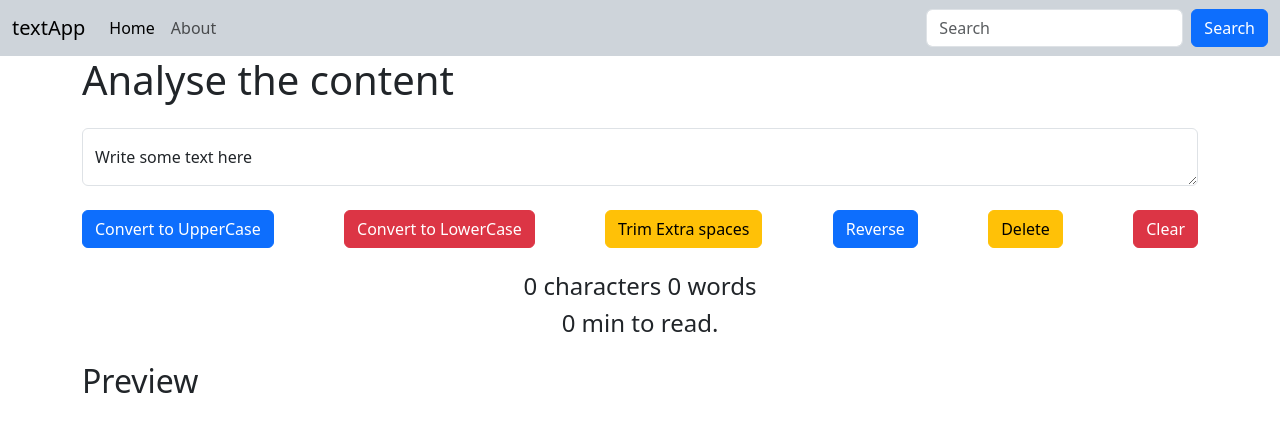
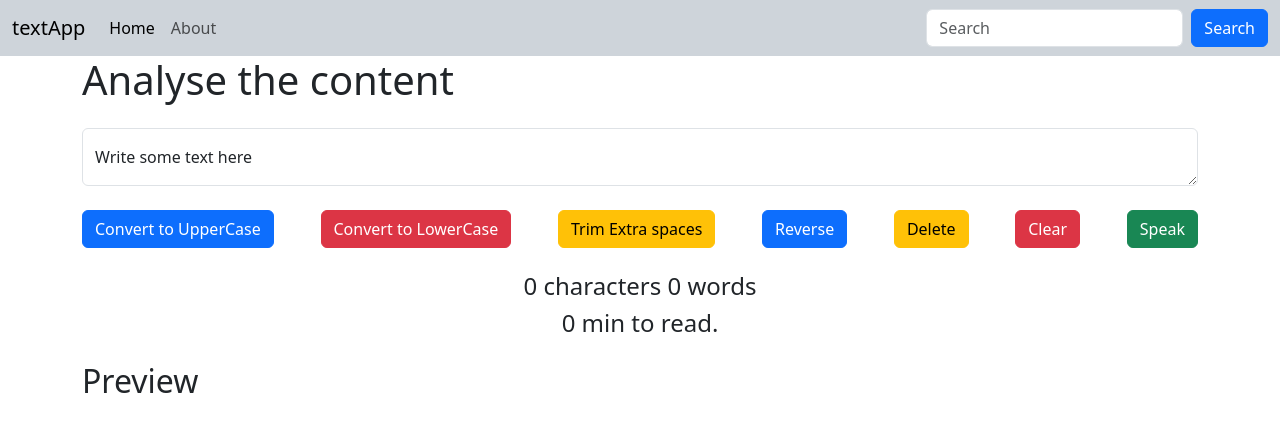
Before and after one commit to GURU-SAI-PRADEEP-Y/textApp, a React (Vite) app: page / in a window 1280 px wide. Shown: the top 432 px of the page. Built offline with nearby package versions, Linux system fonts and the light colour scheme.

Commit message:
I have added the handleSpeak method to speak out the text in the textArea

```diff
--- a/src/components/TextForm.jsx
+++ b/src/components/TextForm.jsx
@@ -21,6 +21,10 @@ export default function TextForm(props) {
     const handleDelSpace = () => {
         setText(text.slice(0, text.length - 1));
     }
+    const handleSpeak = () => {
+        const speech = new SpeechSynthesisUtterance(text);
+        speechSynthesis.speak(speech);
+    }
     const handleOnChange = (event) => {
         // console.log("handled on change");
         setText(event.target.value);
@@ -41,6 +45,7 @@ export default function TextForm(props) {
                     <button className="btn btn-primary" onClick={handleRevSpace}>Reverse</button>
                     <button className="btn btn-warning" onClick={handleDelSpace}>Delete</button>
                     <button className="btn btn-danger" onClick={handleClearSpace}>Clear</button>
+                    <button className="btn btn-success" onClick={handleSpeak}>Speak</button>
                 </div>
             </div>
             <div className="container my-4 text-center">
```
